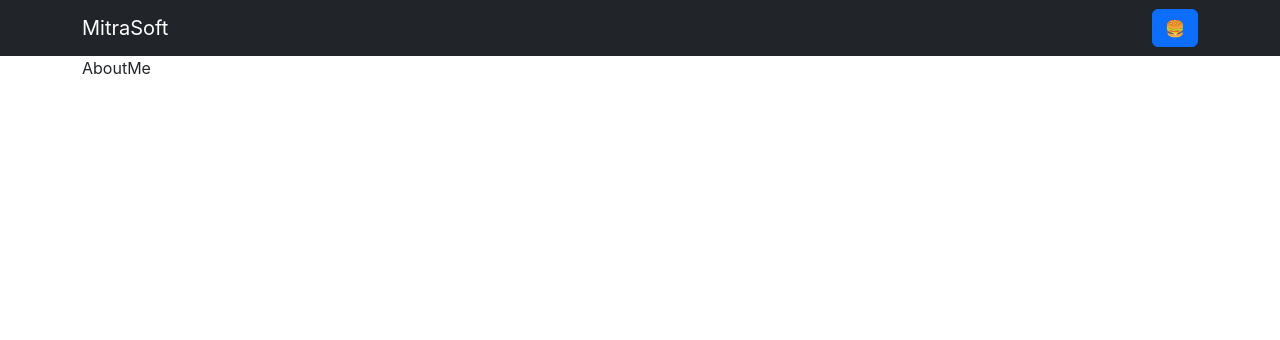
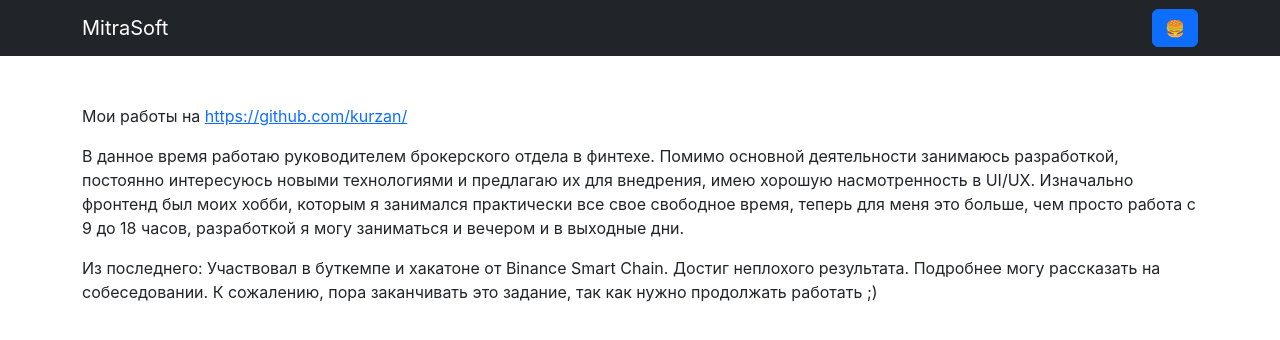
Before and after one commit to kurzan/test_mirasoft, a React (Create React App) app: page /about-me in a window 1280 px wide. Shown: the top 340 px of the page. Built offline with nearby package versions, Linux system fonts and the light colour scheme.

Commit message:
В спешке собрал страницу О себе

```diff
--- a/src/components/Post/Post.tsx
+++ b/src/components/Post/Post.tsx
@@ -39,7 +39,7 @@ const Post: FC<TPostProps> = ({ post, pic = true }) => {
     <Card className='mb-4'>
       <Card.Body>
         <div className='d-flex gap-3'>
-          {pic && <img onClick={() => navigate(`users/${post.userId}`)} src={avatar} alt="user"/>}
+          {pic && <img style={{cursor: "pointer"}} onClick={() => navigate(`users/${post.userId}`)} src={avatar} alt="user"/>}
           <div>
             <p className='fs-4 fw-bold'>{post.title}</p>
             <p className='fs-7'>{post.body}</p>
@@ -62,11 +62,7 @@ const Post: FC<TPostProps> = ({ post, pic = true }) => {
             </Accordion.Item>
           </Accordion>
         ))}
-
         </div>}
-
-
-
       </Card.Body>
     </Card>
   )
--- a/src/pages/AboutMe/AboutMe.tsx
+++ b/src/pages/AboutMe/AboutMe.tsx
@@ -1,6 +1,13 @@
 const AboutMe = () => {
   return(
-   <p>AboutMe</p>
+   <div className="mt-5">
+
+    <p>Мои работы на <a href="https://github.com/kurzan/">https://github.com/kurzan/</a> </p>
+
+    <p>В данное время работаю руководителем брокерского отдела в финтехе. Помимо основной деятельности занимаюсь разработкой, постоянно интересуюсь новыми технологиями и предлагаю их для внедрения, имею хорошую насмотренность в UI/UX. Изначально фронтенд был моих хобби, которым я занимался практически все свое свободное время, теперь для меня это больше, чем просто работа с 9 до 18 часов, разработкой я могу заниматься и вечером и в выходные дни.</p>
+
+    <p>Из последнего: Участвовал в буткемпе и хакатоне от Binance Smart Chain. Достиг неплохого результата. Подробнее могу рассказать на собеседовании. К сожалению, пора заканчивать это задание, так как нужно продолжать работать ;)</p>
+   </div>
   )
  }
 
--- a/src/pages/UserPage/UserPage.tsx
+++ b/src/pages/UserPage/UserPage.tsx
@@ -7,12 +7,15 @@ import { TPost, TUser } from "../../services/types";
 import Button from 'react-bootstrap/Button';
 import { useNavigate } from "react-router-dom";
 import UserCard from "../../components/UserCard/UserCard";
+import { Spinner } from 'react-bootstrap';
 
 const UserPage = () => {
 
   const dispatch = useDispatch();
   const navigate = useNavigate();
   const { id } = useParams();
+
+  const isLoading = useSelector((state: any) => state.posts.isLoading);
 
   useEffect(() => {
     dispatch(fetchUserPosts(id));
@@ -34,10 +37,11 @@ const UserPage = () => {
   return (
     <>
       <Button className="mt-4" onClick={() => navigate(-1)}>Назад</Button>
-      <UserCard username={userInfo.username} email={userInfo.email} phone={userInfo.phone} website={userInfo.website} />
+      {isLoading ? <Spinner animation='border' /> : <UserCard username={userInfo.username} email={userInfo.email} phone={userInfo.phone} website={userInfo.website} />}
       <div className="d-flex flex-column mt-4">
       <p className='fs-4 fw-bold'>Посты пользователя</p>
-        {userPosts && userPosts.map((post: TPost) => <Post pic={false} key={post.id} post={post} />)}
+        {isLoading && <Spinner animation='border' />}
+        {!isLoading && userPosts && userPosts.map((post: TPost) => <Post pic={false} key={post.id} post={post} />)}
       </div>
     </>
 
```
